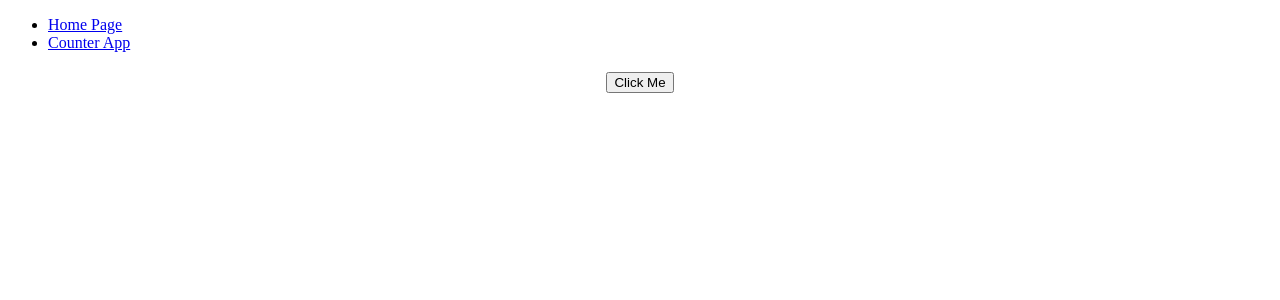
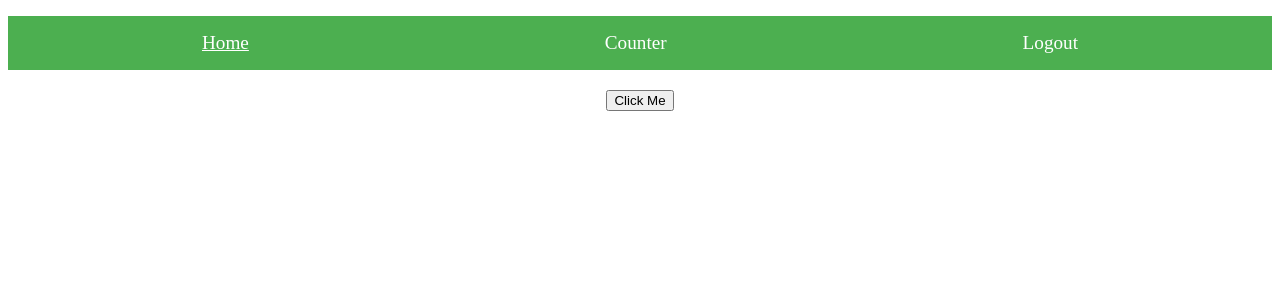
Before and after one commit to sevendyne/angular_tutorial1, an Angular app: page /home in a window 1280 px wide. Shown: the top 300 px of the page. Built offline with nearby package versions, Linux system fonts and the light colour scheme.

Commit message:
add auth compoent

```diff
--- a/src/app/app.component.css
+++ b/src/app/app.component.css
@@ -0,0 +1,17 @@
+nav ul {
+    display: flex;
+    justify-content: space-around;
+    background-color: #4CAF50;
+    padding: 1rem;
+    list-style-type: none;
+  }
+
+  nav ul li a {
+    color: white;
+    text-decoration: none;
+    font-size: 1.2rem;
+  }
+
+  nav ul li a.active {
+    text-decoration: underline;
+  }
--- a/src/app/app.component.html
+++ b/src/app/app.component.html
@@ -1,8 +1,9 @@
 <!-- app.component.html -->
 <nav>
   <ul>
-    <li><a routerLink="/home" routerLinkActive="active">Home Page</a></li>
-    <li><a routerLink="/counter" routerLinkActive="active">Counter App</a></li>
+    <li><a routerLink="/home" routerLinkActive="active">Home</a></li>
+    <li><a routerLink="/counter" routerLinkActive="active">Counter</a></li>
+    <li><a (click)="logout()">Logout</a></li> <!-- Logout button -->
   </ul>
 </nav>
 
--- /dev/null
+++ b/src/app/auth/auth.component.html
@@ -0,0 +1 @@
+<p>auth works!</p>
```
Also changed, not shown: src/app/auth/auth.component.ts (added, +12 -0 lines), src/app/auth/auth.component.css (added), 1 other file (tests, documents, lock files or other folders).
